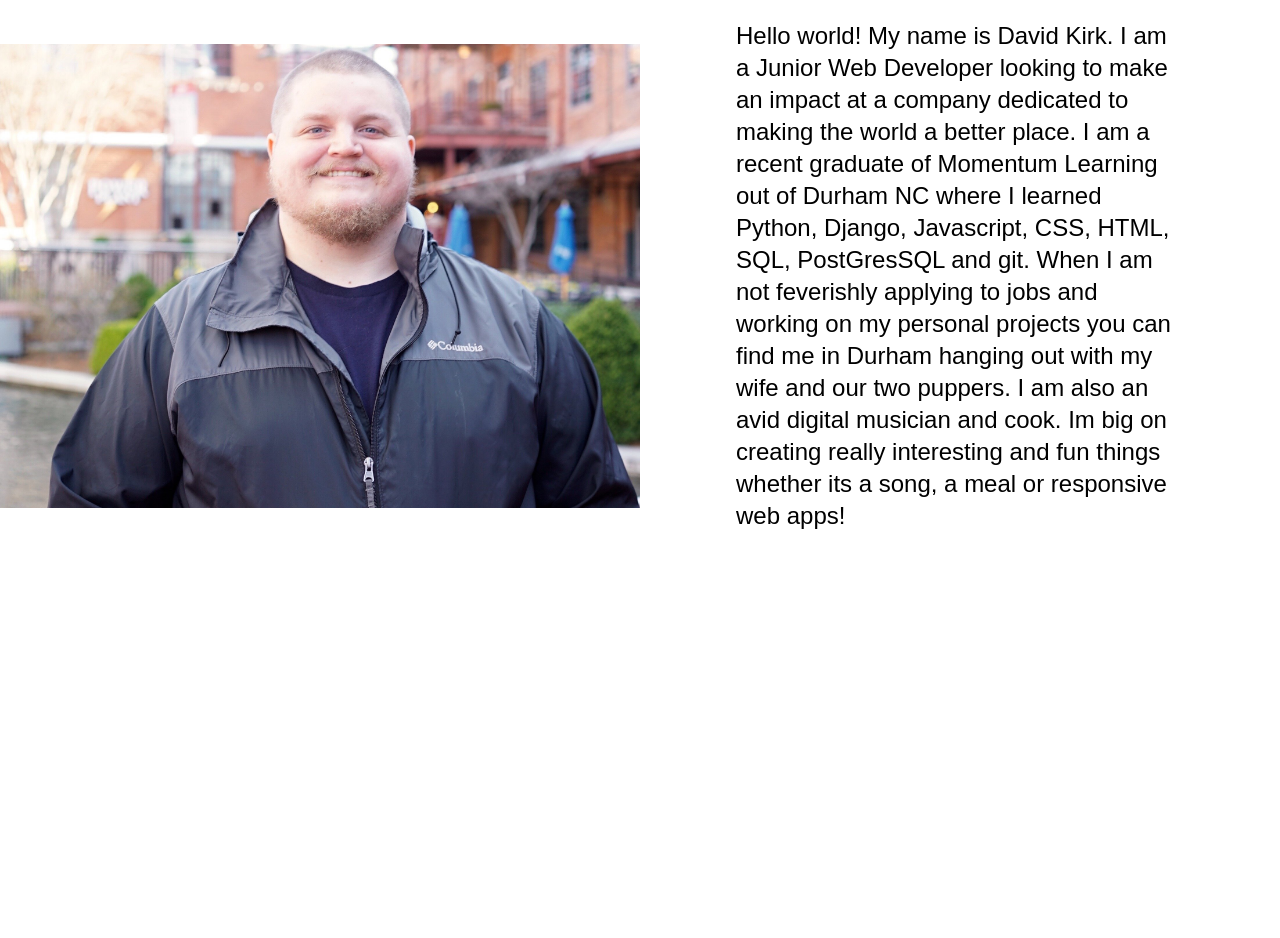
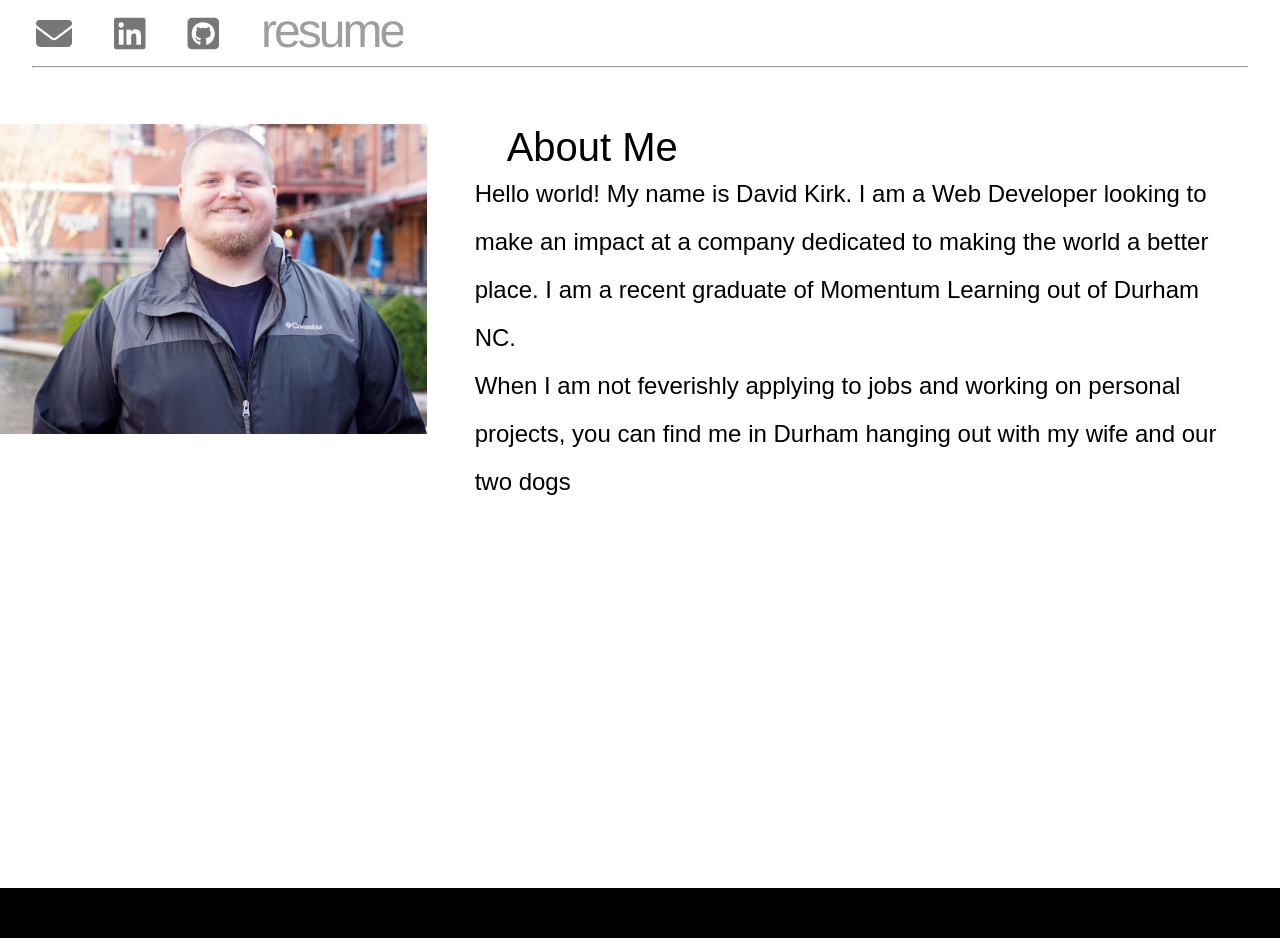
Before and after one commit to davidiskirk/portfolio, a Django app: page / in a window 1280 px wide. Shown: the part 268-1206 px from the top of the page. Before the commit the page ends 797 px from the top, so only its background shows below. Run offline with Django 3.2, Linux system fonts and the light colour scheme; some libraries are stand-ins or nearby versions; grey boxes are pictures that could not be loaded.

Commit message:
updated styling site wide

```diff
--- a/core/templates/base.html
+++ b/core/templates/base.html
@@ -9,17 +9,19 @@
   <link rel="stylesheet" href="{% static '/css/styles.css' %}">
   <link rel="stylesheet" href="https://unpkg.com/tachyons@4.10.0/css/tachyons.min.css" />
   <script src="{% static 'build/bundle.js' %}"></script>
+  <script src="https://code.jquery.com/jquery-3.4.1.slim.js"
+    integrity="sha256-BTlTdQO9/fascB1drekrDVkaKd9PkwBymMlHOiG+qLI=" crossorigin="anonymous"></script>
   <script src="https://kit.fontawesome.com/ee21c205cb.js"></script>
 
-  <title>David S Kirk II</title>
+  <title class=>David S Kirk II</title>
 </head>
 
-<body>
-  <nav class="pa3 pa4-ns main">
-    <a class="link  black  f1 f-headline-ns tc db mb3 mb4-ns" href="#" title="Home">david kirk</a>
-    <div class="tc pb3">
+<body class="body">
+  <nav class=" pa4-ns">
+    <text class="link  black main   mb3  text-image name" href="#" title="Home">David Kirk </text>
+    <div class=" pb3">
 
-      <a class="link dim gray mr4  f2" href="mailto:david.is.kirk@gmail.com?subject = HeyDavid!&body = Message"
+      <a class="link dim gray mr4 ml1  f2" href="mailto:david.is.kirk@gmail.com?subject = HeyDavid!&body = Message"
         title="contact"><i class="fas fa-envelope"></i>
       </a>
       <a class="link dim gray mr4  f2" href="https://www.linkedin.com/in/david-kirk-developer/" title="contact">
@@ -28,20 +30,55 @@
       <a class="link dim gray f2" href="https://github.com/davidiskirk" title="contact">
         <i class="fab fa-github-square"></i>
       </a>
+      <text class="link dim gray ml4  f1 text-image2"> resume </text>
+      <hr />
     </div>
   </nav>
-  <div class="bio-box">
-    <img src="{% static '/img/David Kirk Headshot (Cohort 4).jpg' %}" class="picture" />
-    <p class="bio-answer ">Hello world! My name is David Kirk. I am a Junior Web Developer looking to make an
-      impact at a company dedicated to making the world a better place. I am a recent graduate of Momentum Learning out
-      of Durham NC where I learned Python, Django, Javascript, CSS, HTML, SQL, PostGresSQL and git. When I am not
-      feverishly applying to jobs and working on my personal projects you can find me in Durham hanging out with my wife
-      and our two puppers. I am also an avid digital musician and cook. Im big on creating really interesting and fun
-      things whether its a song, a meal or responsive web apps! </p>
+
+  <div class="parent">
+
+
+    <div class="div1   ">
+      <img src="{% static "/img/David Kirk Headshot (Cohort 4).jpg" %}" class="picture" />
+
+
+    </div>
+
+
+
+    <div class="div2">
+      <div class="bio"> About Me </div>
+      <div class="bio-answer"> Hello world! My name is David Kirk. I am a Web Developer looking to make an impact
+        at a
+        company dedicated to making the world a better place. I am a recent graduate of Momentum Learning out of Durham
+        NC. <br>When I am not feverishly
+        applying to jobs and working on personal projects, you can find me in Durham hanging out with my wife and our
+        two dogs </div>
+    </div>
+
+
+
+
+
+
+    <div class="div3">
+
+    </div>
+
+    <div class="div4">
+
+    </div>
+
+
   </div>
 
 
 
+
+
+
+  <footer class=" footer">
+  </footer>
 </body>
 
 </html>
--- a/package.json
+++ b/package.json
@@ -4,15 +4,13 @@
     "browserify": "^16.2.3",
     "watchify": "^3.11.1"
   },
-
-
   "scripts": {
     "watch": "watchify static/js/main.js --debug -v -o static/build/bundle.js",
     "build-dev": "browserify static/js/main.js --debug -o static/build/bundle.js",
     "build": "browserify static/js/main.js -o static/build/bundle.js"
   },
-
   "dependencies": {
+    "jquery": "^3.4.1",
     "scrollmagic": "^2.0.7"
   }
 }
--- a/static/css/styles.css
+++ b/static/css/styles.css
@@ -12,48 +12,124 @@ html {
     box-sizing: inherit;
 }
 
+.container {
+
+
+    -webkit-animation: fadein 3s;
+    /* Safari, Chrome and Opera > 12.1 */
+    -moz-animation: fadein 3s;
+    /* Firefox < 16 */
+    -ms-animation: fadein 3s;
+    /* Internet Explorer */
+    -o-animation: fadein 3s;
+    /* Opera < 12.1 */
+    animation: fadein 3s;
+}
+
+@keyframes fadein {
+    from {
+        opacity: 0;
+    }
+
+    to {
+        opacity: 1;
+    }
+}
+
+/* Firefox < 16 */
+@-moz-keyframes fadein {
+    from {
+        opacity: 0;
+    }
+
+    to {
+        opacity: 1;
+    }
+}
+
+/* Safari, Chrome and Opera > 12.1 */
+@-webkit-keyframes fadein {
+    from {
+        opacity: 0;
+    }
+
+    to {
+        opacity: 1;
+    }
+}
+
+/* Internet Explorer */
+@-ms-keyframes fadein {
+    from {
+        opacity: 0;
+    }
+
+    to {
+        opacity: 1;
+    }
+}
+
+.body {
+    font-family: Helvetica, sans-serif;
+}
+
+
 
 .main {
-
-    font-family: Helvetica, sans-serif;
     letter-spacing: -5px;
 
 }
 
-.picture {
-    width: 50%;
 
-    margin: auto;
+
+
+
+
+.bio {
+    font-family: 'century gothic', sans-serif;
+    font-size: 40px;
+    text-align: left;
+    padding-right: 2em;
+    padding-left: 2em;
+}
+
+@media only screen and (max-width: 700px) {
+    .bio {
+        text-align: center;
+        font-size: 25px;
+    }
+
 }
 
 .bio-answer {
     font-family: 'futura-pt-light', sans-serif;
     font-weight: lighter;
     font-size: 24px;
-    line-height: 2rem;
+    line-height: 3rem;
     color: black;
-    padding-right: 4em;
-    padding-left: 4em;
+    padding-right: 2em;
+    padding-left: 2em;
+    text-align: left;
 }
 
-.bio-box {
-    display: flex;
-    height: 50%;
 
+
+.container {
+    min-height: calc(100vh - 70px);
 }
 
-@media only screen and (max-width: 700px) {
-    .bio-box {
-        display: block;
-        margin: auto;
-    }
+.footer {
+    height: 50px;
+    background-color: black;
 }
 
-@media only screen and (max-width: 700px) {
+
+
+/* @media only screen and (max-width: 700px) {
     .picture {
         width: 100%;
     }
-}
+} */
 
 @media only screen and (max-width: 700px) {
     .bio-answer {
@@ -61,5 +137,90 @@ html {
         margin: auto;
         padding-left: 10px;
         padding-right: 10px;
+        font-size: 1em;
+        line-height: 2em;
+        padding-top: 25px;
+        margin-bottom: 10em;
+    }
+
+}
+
+.project {
+    opacity: 0;
+    transform: translateY(50px);
+    transition: all .5s ease-out;
+}
+
+.project.fade-in {
+    opacity: 1;
+    transform: translateY(0);
+}
+
+
+.text-image {
+    background-image: url(https://images.unsplash.com/photo-1549490349-8643362247b5?ixlib=rb-1.2.1&ixid=eyJhcHBfaWQiOjEyMDd9&auto=format&fit=crop&w=2000&q=80);
+    background-position-x: right;
+    background-position-y: center;
+    background-size: cover;
+    -webkit-background-clip: text;
+    -webkit-text-fill-color: transparent;
+
+}
+
+
+.text-image2 {
+    background-image: url(http://dc28c2r6oodom.cloudfront.net/p/h/002.jpg);
+    background-position-x: center;
+    background-position-y: center;
+    background-size: cover;
+    -webkit-background-clip: text;
+    -webkit-text-fill-color: transparent;
+    letter-spacing: -3px;
+}
+
+.name {
+    font-size: 13em;
+}
+
+@media only screen and (max-width: 700px) {
+    .name {
+        display: block;
+        margin: auto;
+
+        padding-right: 10px;
+        font-size: 5em;
     }
 }
+
+.parent {
+    display: grid;
+    grid-template-columns: 1fr 1fr 1fr;
+    grid-template-rows: 1fr 1fr;
+    grid-column-gap: 0px;
+    grid-row-gap: 0px;
+}
+
+@media only screen and (max-width: 700px) {
+    .parent {
+        display: block;
+
+
+    }
+}
+
+
+.div1 {
+    grid-area: 1 / 1 / 2 / 2;
+}
+
+.div2 {
+    grid-area: 1 / 2 / 2 / 4;
+}
+
+.div3 {
+    grid-area: 2 / 1 / 2 / 4;
+}
+
+.div4 {
+    grid-area: 2 / 2 / 4 / 4;
+}
--- a/static/js/main.js
+++ /dev/null
@@ -1 +0,0 @@
-console.log('fart')
```
Also changed, not shown: package-lock.json, static/img/Screen Shot 2019-08-28 at 9.32.28 AM.png (added).
